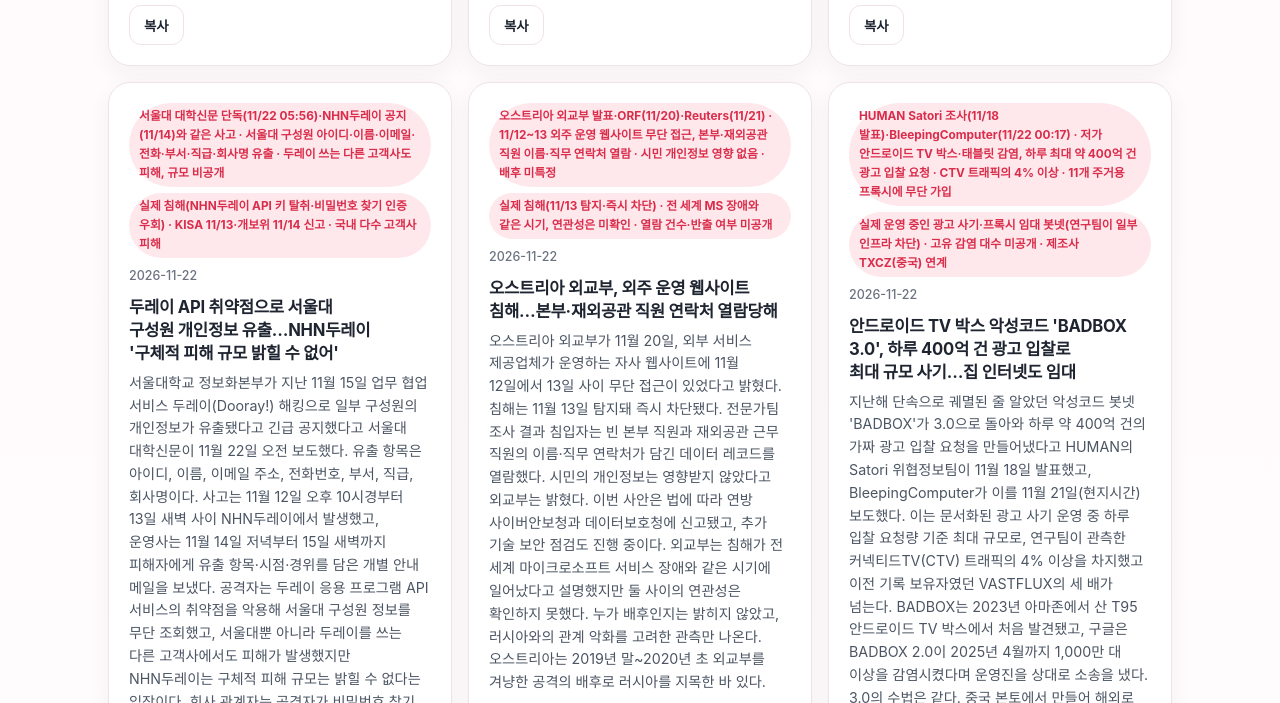
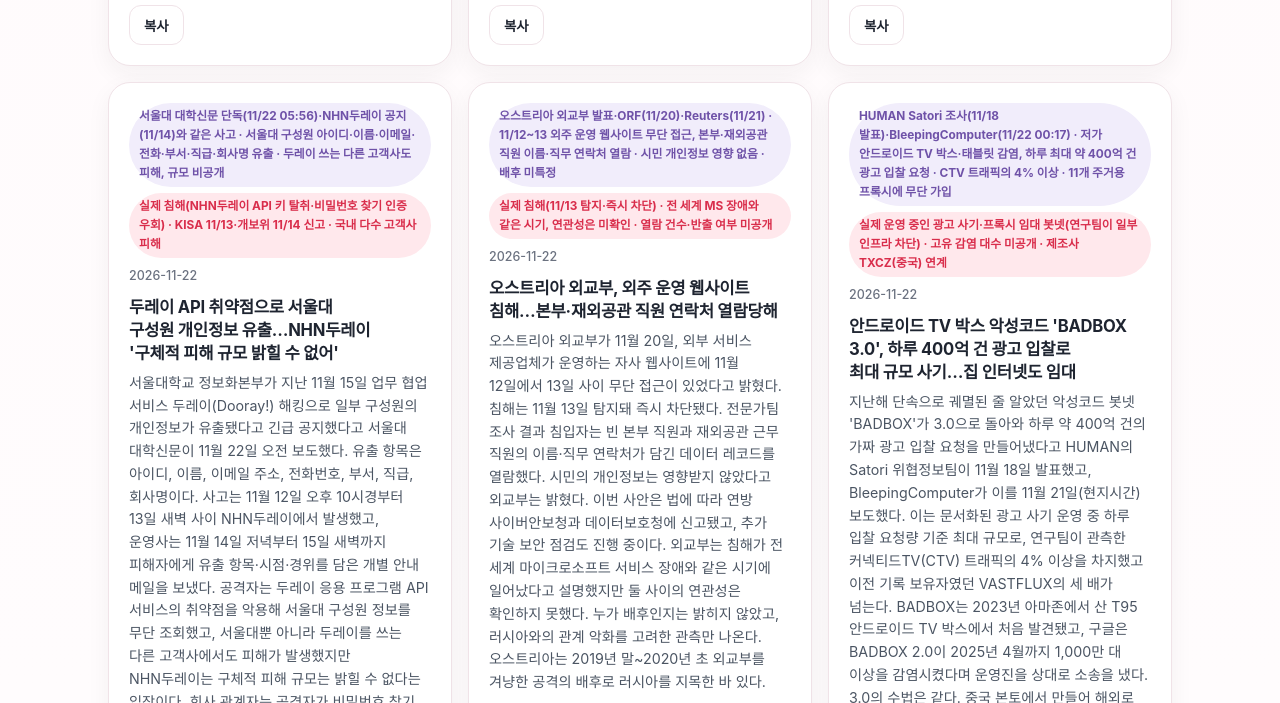
Before and after one commit to shcho-hub/daily-security-briefing, a plain HTML site: page index.html in a window 1280 px wide. Shown: the part 4756-5459 px from the top of the page. Drawn offline with Linux system fonts and the light colour scheme.

Commit message:
🎨 대시보드 medium 배지 색상 수정 (critical 빨강 fallback 제거, 라벤더 보조 톤 신설)

```diff
--- a/index.html
+++ b/index.html
@@ -22,6 +22,8 @@
       --danger-soft: #ffe8ec;
       --warn: #b45309;
       --warn-soft: #fef3c7;
+      --medium: #6f52a8;
+      --medium-soft: #f1edfb;
       --blue: #2563eb;
       --blue-soft: #eaf2ff;
       --ok: #059669;
@@ -328,6 +330,7 @@
     }
     .badge.critical { background: var(--danger-soft); color: var(--danger); }
     .badge.high, .badge.incident { background: var(--warn-soft); color: var(--warn); }
+    .badge.medium { background: var(--medium-soft); color: var(--medium); }
     .badge.info, .badge.advisory { background: var(--blue-soft); color: var(--blue); }
     .badge.poc-yes { background: var(--pink-soft); color: var(--pink-dark); }
     .badge.poc-wild { background: var(--danger-soft); color: var(--danger); }
@@ -592,12 +595,14 @@
       });
     }
 
-    // severity: critical|high|info (현재) · critical|incident|advisory (이전 데이터)
+    // severity: critical|high|medium|info (현재) · critical|incident|advisory (이전 데이터)
     function getSeverityClass(severity) {
-      if (severity === "high") return "high";
-      if (severity === "incident") return "incident";
-      if (severity === "info") return "info";
-      if (severity === "advisory") return "advisory";
+      const s = String(severity == null ? "" : severity).trim().toLowerCase();
+      if (s === "high") return "high";
+      if (s === "medium" || s === "moderate") return "medium";
+      if (s === "incident") return "incident";
+      if (s === "info") return "info";
+      if (s === "advisory") return "advisory";
       return "critical";
     }
 
```
